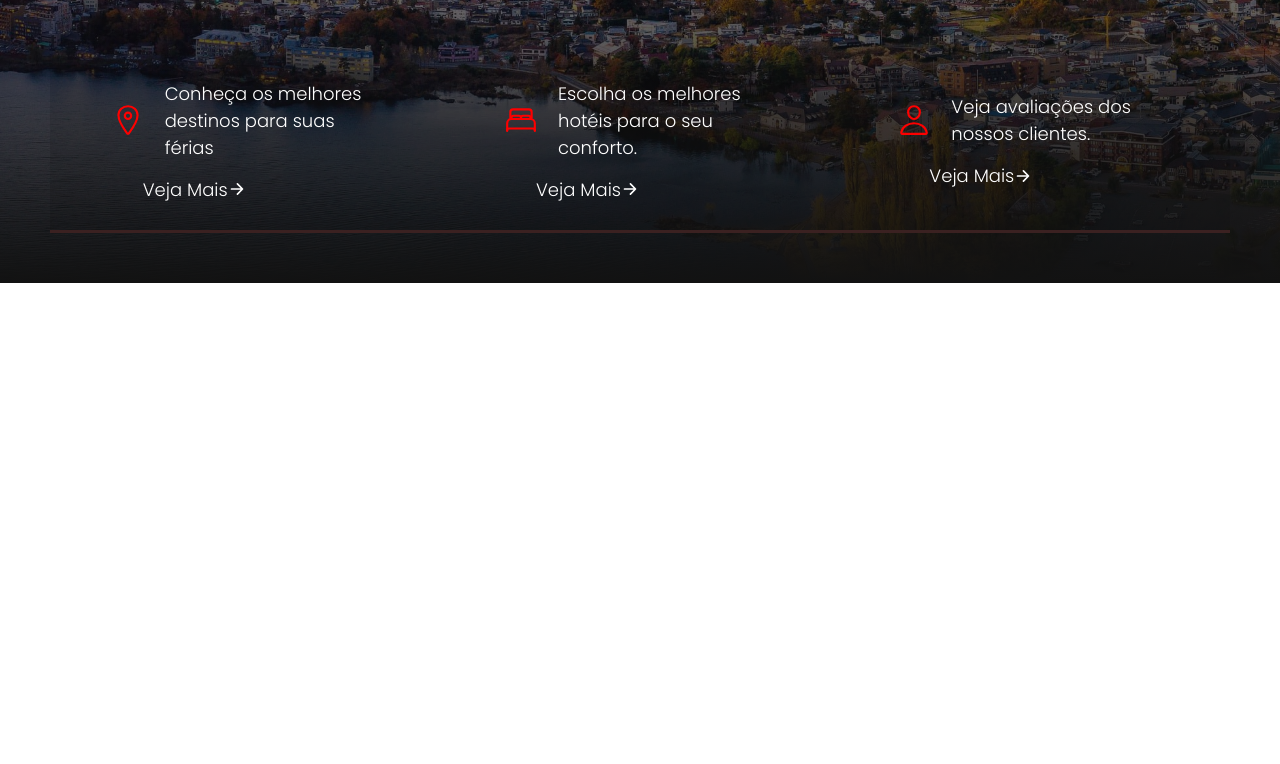
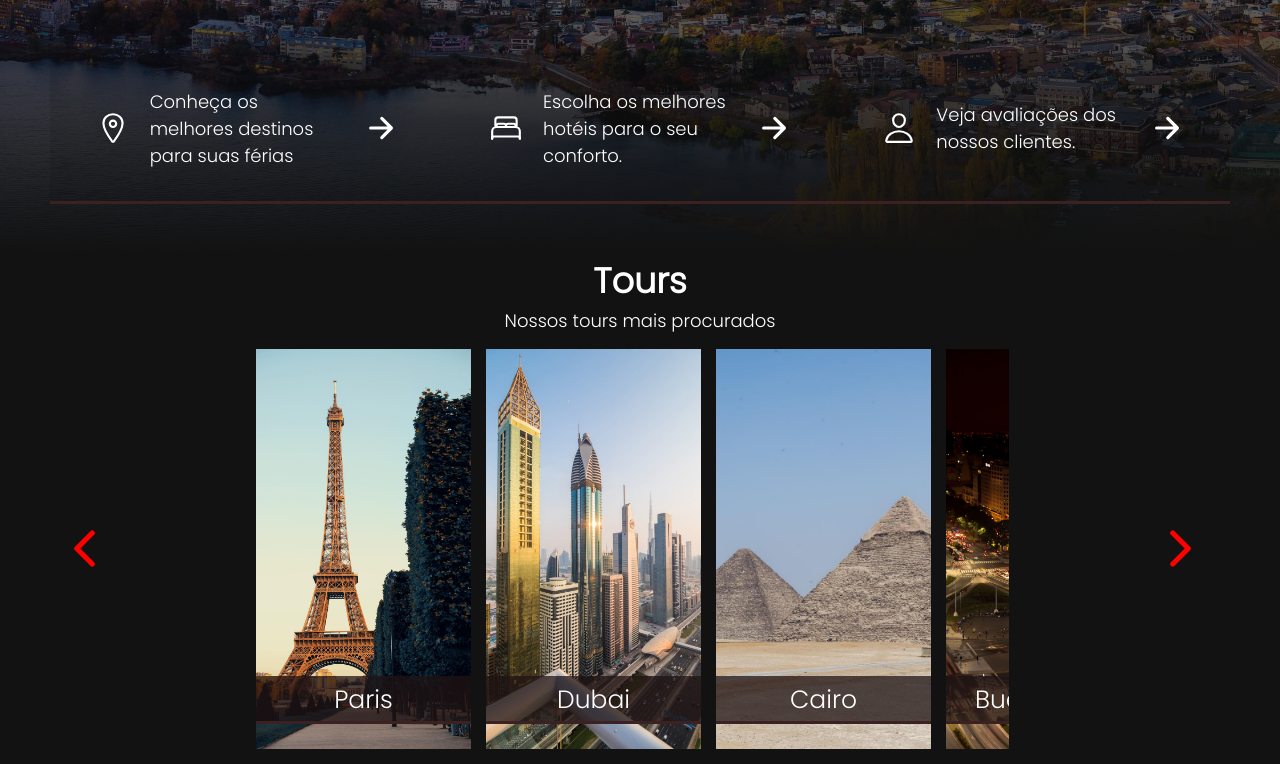
Before and after one commit to felipe-ferr/fliptravel, a plain HTML site: page index.htm in a window 1280 px wide. Shown: the part 452-1216 px from the top of the page. Before the commit the page ends 800 px from the top, so only its background shows below. Drawn offline with nearby package versions, Linux system fonts and the light colour scheme.

Commit message:
Add files via upload

```diff
--- a/index.css
+++ b/index.css
@@ -1,6 +1,12 @@
 body{
     margin: 0;
     box-sizing: border-box;
+}
+a{
+    text-decoration: none;
+}
+html{
+    scroll-behavior: smooth;
 }
 .header{
     display: flex;
@@ -50,7 +56,7 @@ body{
 .headertitulo p{
     font-family: 'Poppins', sans-serif;
     color:white;
-    font-size:18px;
+    font-size:16px;
     width:50%;
 }
 
@@ -59,6 +65,7 @@ body{
     display: flex;
     justify-content: center;
     margin-top:50px;
+
 }
 .headerlinkcontainer{
     display: flex;
@@ -72,11 +79,21 @@ body{
     transition-duration: 0.3s;
     box-shadow: inset 0px -3px 0px 0px rgb(59, 33, 33);
 
+
 }
 .headerlinkcontainer:hover{
     box-shadow: inset 0px -3px 0px 0px red;
-    background-color: rgba(0, 0, 0, 0.250);
+    background-color: rgba(0, 0, 0, 0.138);
+    cursor: pointer;
 
+}
+.headerlinkcontainer:hover ion-icon{
+    color:red;
+    transition-duration: 0.3s;
+}
+.headerlinkcontainer:hover p{
+    color:rgb(255, 44, 44);
+    transition-duration: 0.3s;
 }
 .linktexto{
     display: flex;
@@ -85,11 +102,14 @@ body{
     justify-content: center;
     width: 100%;
     gap:20px;
+    padding:20px;
+    box-sizing: border-box;
 
 }
 .linktexto ion-icon{
-    color:red;
+    color:rgb(255, 255, 255);
     font-size:34px;
+
 }
 .linktexto p{
     font-family: 'Poppins', sans-serif;
@@ -97,17 +117,122 @@ body{
     color:white;
     font-size:18px;
     width:60%;
+}
 
+.tours-titulo{
+    display: flex;
+    justify-content: center;
+    align-items: center;
+    width: 100%;
+    background-color: rgb(18, 18, 18);
+    flex-direction: column;
 }
-.vejamais{
-    display: flex;
-    flex-direction: row;
+.tours-titulo p{
     font-family: 'Poppins', sans-serif;
     margin: 0;
     color:white;
     font-size:18px;
+}
+.tours-titulo h1{
+    margin-top: 35px;
+    font-family: 'Poppins', sans-serif;
+    margin: 0;
+    color:white;
+    font-size:35px;
+}
+
+.tourscontainer{
+    display: flex;
+    width: 100%;
+    flex-direction: row;
+    background-color: rgb(18, 18, 18);
+    justify-content: space-around;
+    align-items: flex-start;
+    gap:15px;
+}
+.tours{
+    margin-top: 15px;
+    display: flex;
+    flex-direction: row;
+    background-color: rgb(18, 18, 18);
+    justify-content: flex-start;
+    gap:15px;
+    overflow-x: scroll;
+    flex-wrap: nowrap;
+    scroll-behavior: smooth;
+    width: 60%;
+    height: auto;
+}
+.tours p{
+    width: 100%;
+    display: flex;
     justify-content: center;
     align-items: center;
-    padding: 15px;
-    margin-right:105px;
+    padding:5px;
+    background-color: rgba(32, 20, 20, 0.74);
+    font-size: 25px;
+    box-shadow: inset 0px -3px 0px 0px rgb(59, 33, 33);
+    transition-duration: 0.3s;
 }
+.tours a{
+    background-position: center;
+    background-size: cover;
+    height:400px;
+    width:28%;
+    padding:0px;
+    flex-shrink: 0;
+    display: flex;
+    font-family: 'Poppins', sans-serif;
+    color:white;
+    align-items: flex-end;
+    justify-content: center;
+    transition-duration: 0.3s;
+}
+.tours a:hover{
+    cursor: pointer;
+
+}
+.tours a:hover p{
+    box-shadow: inset 0px -3px 0px 0px red;
+}
+
+.botoescontrolleft{
+    color: red;
+    font-size: 55px;
+    height:430px;
+    display: flex;
+    align-items: center;
+    transition-duration: 0.3s;
+}
+.botoescontrolleft:hover{
+    transform: scale(1.1);
+}
+.botoescontrolright{
+    color: red;
+    font-size: 55px;
+    height:430px;
+    display: flex;
+    align-items: center;
+    padding: 0px 15px;
+    transition-duration: 0.3s;
+}
+.botoescontrolright:hover{
+    transform: scale(1.1);
+}
+/* Hide scrollbar for Chrome, Safari and Opera */
+.tours::-webkit-scrollbar {
+    display: none;
+  }
+
+  /* Hide scrollbar for IE, Edge and Firefox */
+  .tours {
+    -ms-overflow-style: none;  /* IE and Edge */
+    scrollbar-width: none;  /* Firefox */
+  }
+
+.anchorright{
+   float:right;
+}
+.anchorleft{
+    float:left;
+}
--- a/index.htm
+++ b/index.htm
@@ -11,7 +11,6 @@
 
     <body>
         <div class="header">
-
 
             <div class="navcontainer">
 
@@ -40,10 +39,7 @@
                 <div class="linktexto">
                     <ion-icon name="location-outline"></ion-icon>
                     <p>Conheça os melhores destinos para suas férias</p>
-                </div>
-
-                <div class="vejamais">
-                    <a>Veja Mais</a><ion-icon name="arrow-forward-outline"></ion-icon>
+                    <ion-icon name="arrow-forward-outline"></ion-icon>
                 </div>
 
                 </div>
@@ -53,11 +49,9 @@
                     <div class="linktexto">
                         <ion-icon name="bed-outline"></ion-icon>
                         <p>Escolha os melhores hotéis para o seu conforto.</p>
+                        <ion-icon name="arrow-forward-outline"></ion-icon>
                     </div>
 
-                    <div class="vejamais">
-                        <a>Veja Mais</a><ion-icon name="arrow-forward-outline"></ion-icon>
-                    </div>
 
                     </div>
 
@@ -66,15 +60,42 @@
                         <div class="linktexto">
                             <ion-icon name="person-outline"></ion-icon>
                             <p>Veja avaliações dos nossos clientes.</p>
+                            <ion-icon name="arrow-forward-outline"></ion-icon>
                         </div>
 
-                        <div class="vejamais">
-                            <a>Veja Mais</a><ion-icon name="arrow-forward-outline"></ion-icon>
-                        </div>
 
                         </div>
 
             </div>
+
+        </div>
+
+        <div class="tours-titulo">
+            <h1>Tours</h1>
+            <p>Nossos tours mais procurados</p>
+        </div>
+
+
+
+        <div class="tourscontainer">
+
+            <a class="botoescontrolleft" href="#comeco"><ion-icon name="chevron-back-outline"></ion-icon></a>
+
+
+
+
+            <div class="tours">
+                <span class="anchorleft"id="comeco"></span>
+                <a style="background-image:url('imagem/paris.jpg');"><p>Paris</p></a>
+                <a style="background-image:url('imagem/dubai.jpg');"><p>Dubai</p></a>
+                <a style="background-image:url('imagem/cairo.jpg');"><p>Cairo</p></a>
+                <a style="background-image:url('imagem/buenos.jpg');"><p>Buenos Aires</p></a>
+                <a style="background-image:url('imagem/brasilia.jpg');"><p>Brasília</p></a>
+                <a style="background-image:url('imagem/lisboa.jpg');"><p>Lisboa</p></a>
+                <span class="anchorright"id="final"></span>
+            </div>
+
+            <a class="botoescontrolright" href="#final"><ion-icon name="chevron-forward-outline"></ion-icon></a>
 
 
 
@@ -83,18 +104,6 @@
 
 
 
-
-
-
-
-
-
-
-
-
-
-
-
         <script type="module" src="https://unpkg.com/ionicons@7.1.0/dist/ionicons/ionicons.esm.js"></script>
         <script nomodule src="https://unpkg.com/ionicons@7.1.0/dist/ionicons/ionicons.js"></script>
     </body>
```
Also changed, not shown: imagem/brasilia.jpg (added), imagem/buenos.jpg (added), imagem/cairo.jpg (added), imagem/dubai.jpg (added), imagem/lisboa.jpg (added), imagem/paris.jpg (added).
